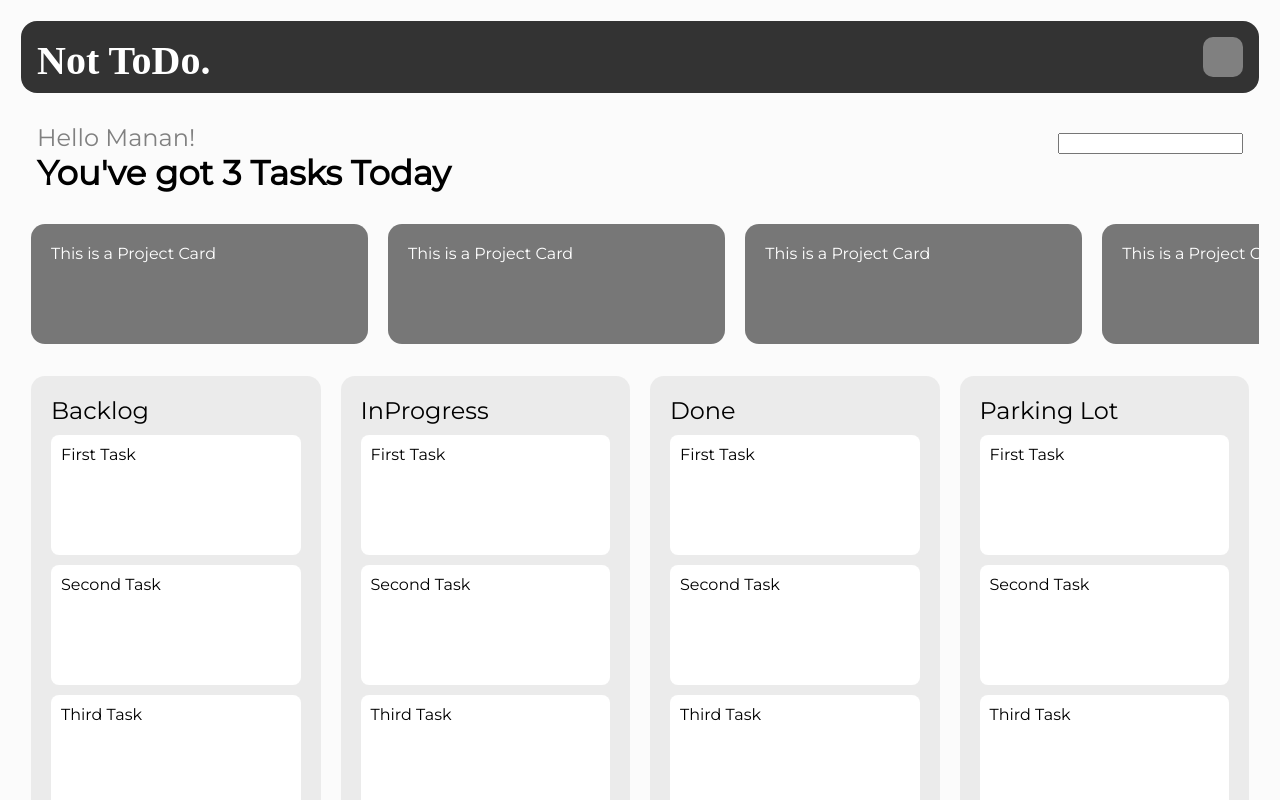
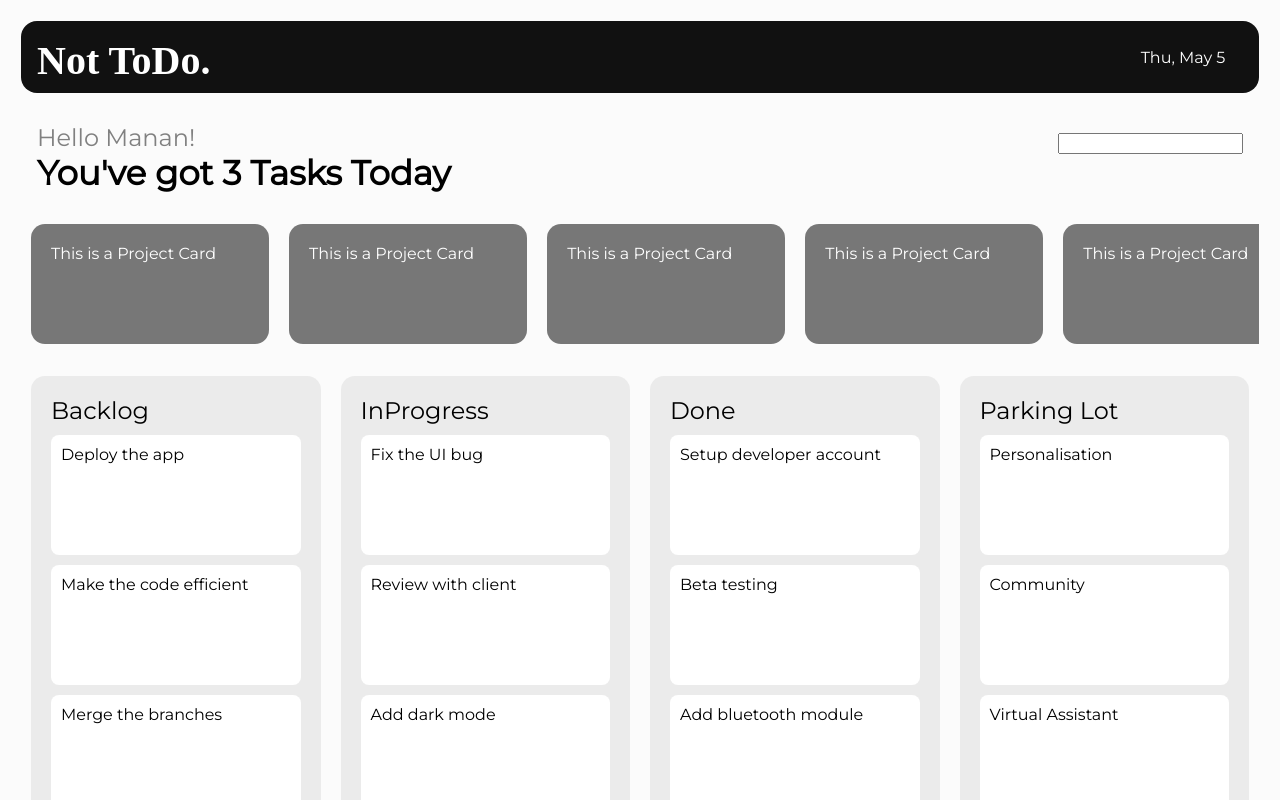
Before and after one commit to manancodes/not-todo, a React (Create React App) app: page / in a window 1280 px wide. Shown: the top 800 px of the page. Built offline with nearby package versions, Linux system fonts and the light colour scheme; a web font is replaced by a local one.

Commit message:
added tasks

```diff
--- a/src/Components/Navbar/index.js
+++ b/src/Components/Navbar/index.js
@@ -5,7 +5,13 @@ export default function SideMenu() {
   return (
     <div className={styles.container}>
       <p className={styles.logo}>Not ToDo.</p>
-      <div className={styles.profilepic}></div>
+      <div className={styles.profilepic}>
+        {new Date().toLocaleDateString("en-us", {
+          weekday: "short",
+          month: "short",
+          day: "numeric",
+        })}
+      </div>
     </div>
   );
 }
--- a/src/Components/Navbar/index.module.css
+++ b/src/Components/Navbar/index.module.css
@@ -3,7 +3,7 @@
   justify-content: space-between;
   align-items: center;
   border-radius: 16px;
-  background-color: #333;
+  background-color: #111;
   color: white;
   padding: 16px;
 }
@@ -15,8 +15,9 @@
   margin-bottom: -40px;
 }
 .profilepic {
+  display: flex;
+  justify-content: center;
+  align-items: center;
   height: 40px;
-  width: 40px;
-  background-color: grey;
-  border-radius: 10px;
+  width: 120px;
 }
--- a/src/Components/ProjectCards/index.module.css
+++ b/src/Components/ProjectCards/index.module.css
@@ -19,7 +19,7 @@
   padding: 20px;
   border-radius: 14px;
   height: 80px;
-  max-width: 24%;
+  max-width: 16%;
   border: 0;
   flex-basis: 33.333%;
   flex-grow: 0;
--- a/src/Components/TaskBoard/index.js
+++ b/src/Components/TaskBoard/index.js
@@ -6,24 +6,24 @@ import Card from "./Card";
 
 const itemsFromBackend = {
   Backlog: [
-    { id: "adfad", content: "First Task" },
-    { id: "gdsdas", content: "Second Task" },
-    { id: "vjnfss", content: "Third Task" },
+    { id: "adfad", content: "Deploy the app" },
+    { id: "gdsdas", content: "Make the code efficient" },
+    { id: "vjnfss", content: "Merge the branches" },
   ],
   InProgress: [
-    { id: "fkanf", content: "First Task" },
-    { id: "nadfj", content: "Second Task" },
-    { id: "asod", content: "Third Task" },
+    { id: "fkanf", content: "Fix the UI bug" },
+    { id: "nadfj", content: "Review with client" },
+    { id: "asod", content: "Add dark mode" },
   ],
   Done: [
-    { id: "jaskkk", content: "First Task" },
-    { id: "ooanjksf", content: "Second Task" },
-    { id: "asdjnas", content: "Third Task" },
+    { id: "jaskkk", content: "Setup developer account" },
+    { id: "ooanjksf", content: "Beta testing" },
+    { id: "asdjnas", content: "Add bluetooth module" },
   ],
   "Parking Lot": [
-    { id: "jhghu", content: "First Task" },
-    { id: "ouihgjb", content: "Second Task" },
-    { id: "erty", content: "Third Task" },
+    { id: "jhghu", content: "Personalisation" },
+    { id: "ouihgjb", content: "Community" },
+    { id: "erty", content: "Virtual Assistant" },
   ],
 };
 const Data = {
--- /dev/null
+++ b/src/Pages/Task/index.js
@@ -0,0 +1,7 @@
+import React from "react";
+
+function Task() {
+  return <div>Task</div>;
+}
+
+export default Task;
--- a/src/Routes/index.js
+++ b/src/Routes/index.js
@@ -3,11 +3,13 @@ import { Switch, Route } from "react-router-dom";
 
 import Home from "../Pages/Home";
 import Profile from "../Pages/Profile";
+import Task from "../Pages/Task";
 
 const Routes = () => (
   <Switch>
     <Route path="/" exact={true} component={Home} />
     <Route path="/profile" exact={true} component={Profile} />
+    <Route path="/task" exact={true} component={Task} />
   </Switch>
 );
 
```
